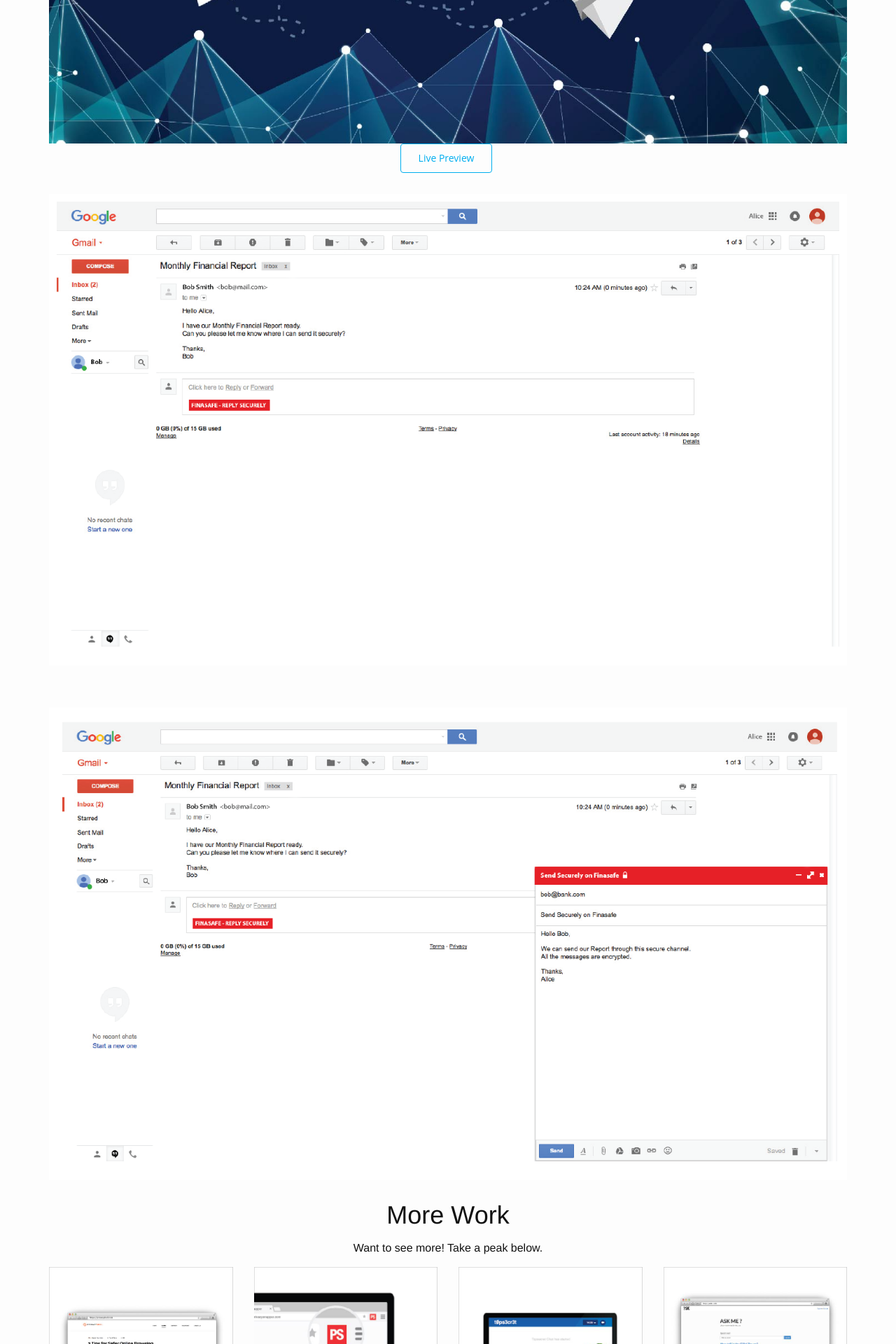
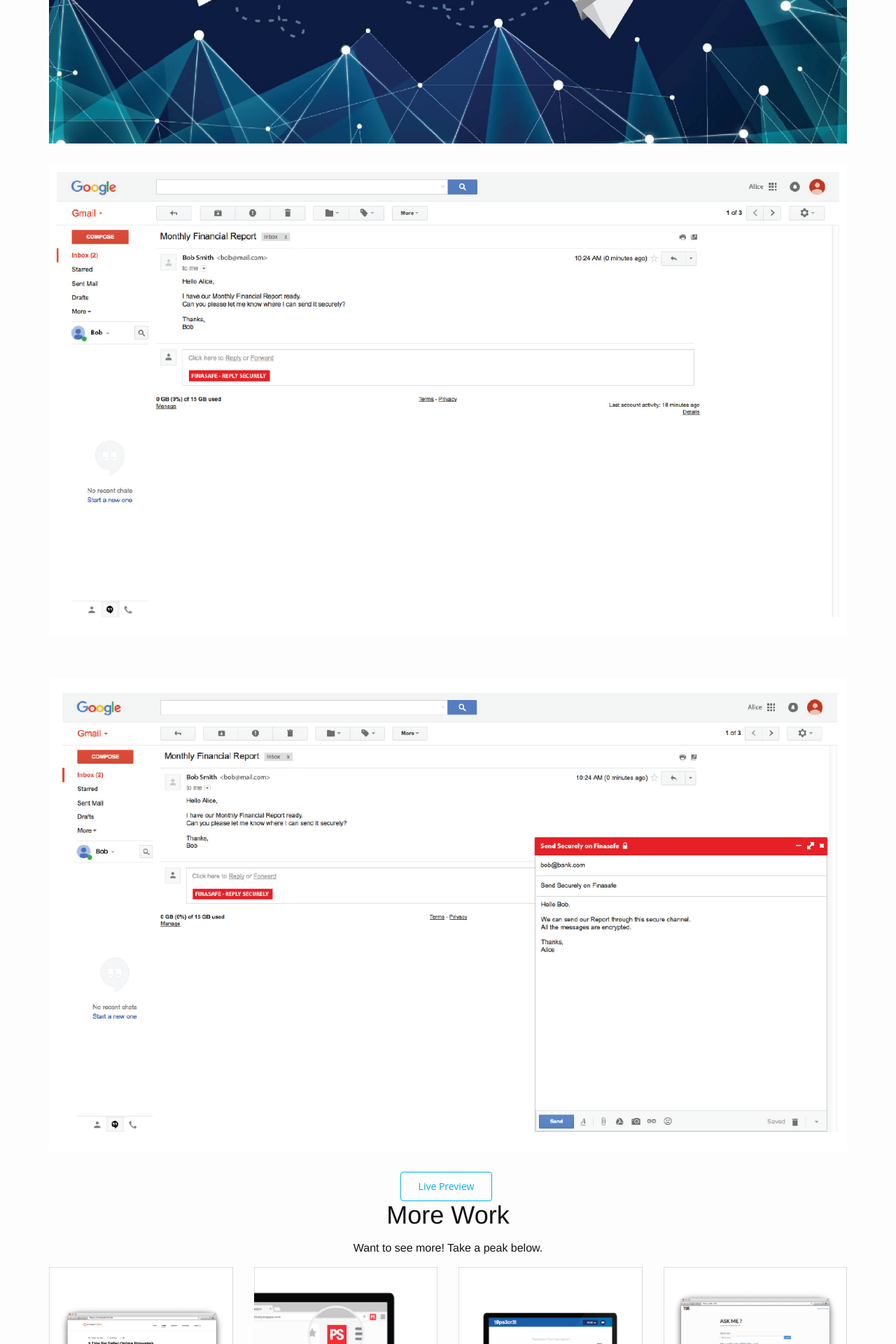
Before and after one commit to kristelteng/personal_site, a Jekyll site: the page built from finasafe.html, in a window 1280 px wide. Shown: the part 655-2575 px from the top of the page at 70% size. Built offline with Jekyll 4.4.1, drawn with Linux system fonts in a browser that asks for light colours.

Commit message:
add link for preview btn

```diff
--- a/finasafe.html
+++ b/finasafe.html
@@ -42,11 +42,11 @@
                 <img src="images/portfolio-details/finasafe-01.jpg" class="img-responsive" alt="">
             </div>
 
-            <div class="col-sm-12 center-btn">
+            <!-- <div class="col-sm-12 center-btn">
                 <div class="live-preview">
                     <a href="http://finasafe.com/" class="btn btn-common uppercase">Live Preview</a>
                 </div>
-            </div>
+            </div> -->
 
         <!-- End Row -->
         </div>
@@ -75,6 +75,12 @@
                         <div class="portfolio-single image-section">
                             <img src="images/portfolio-details/finasafe-04.png" class="img-responsive" alt="">
                         </div>
+                    </div>
+                </div>
+
+                <div class="col-sm-12 center-btn">
+                    <div class="live-preview">
+                        <a href="http://finasafe.com/" class="btn btn-common uppercase">Live Preview</a>
                     </div>
                 </div>
 
```
